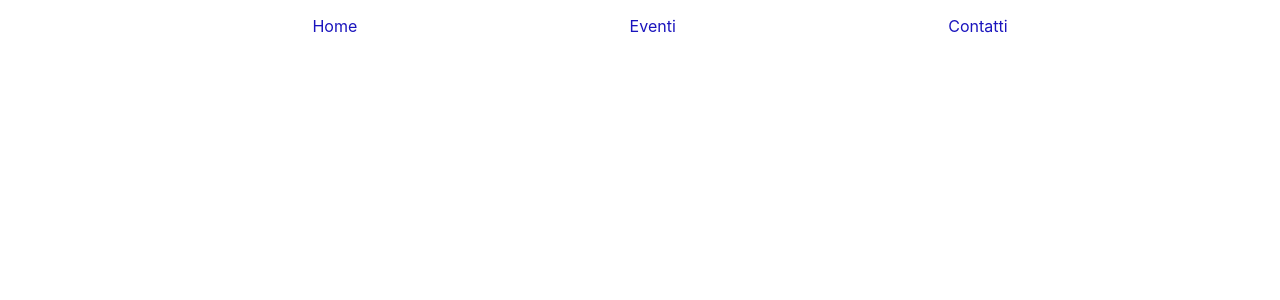
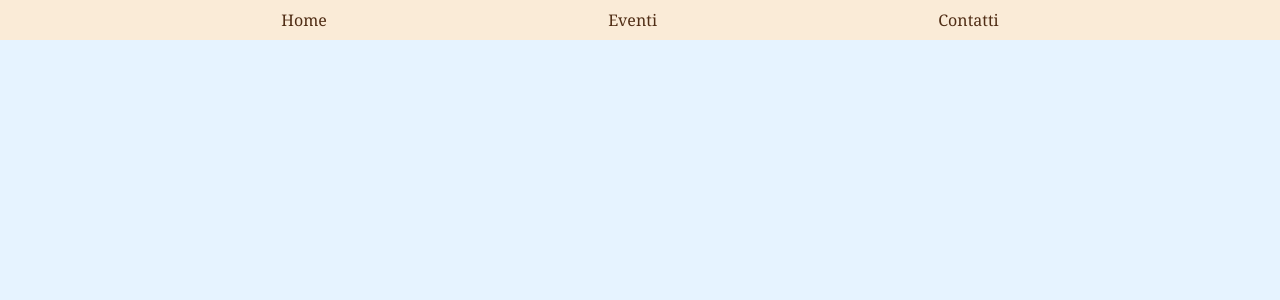
Before and after one commit to helenapietanza/museo, a React (Create React App) app in the folder frontend/: page / in a window 1280 px wide. Shown: the top 300 px of the page. Built offline with nearby package versions, Linux system fonts and the light colour scheme.

Commit message:
Personalizzazione CSS della barra nav

```diff
--- a/frontend/src/App.js
+++ b/frontend/src/App.js
@@ -1,26 +1,9 @@
 import logo from "./logo.svg";
 import "./App.css";
+import Navtop from "./components/nav.jsx";
 
 function App() {
-  return (
-    <ul class="nav justify-content-center">
-      <li class="nav-item">
-        <a class="nav-link-active" href="/">
-          Home
-        </a>
-      </li>
-      <li class="nav-item">
-        <a class="nav-link" href="/eventi">
-          Eventi
-        </a>
-      </li>
-      <li class="nav-item">
-        <a class="nav-link" href="/contatti">
-          Contatti
-        </a>
-      </li>
-    </ul>
-  );
+  return <Navtop />;
 }
 
 export default App;
--- /dev/null
+++ b/frontend/src/components/nav.jsx
@@ -0,0 +1,23 @@
+function Navtop() {
+  return (
+    <ul class="nav justify-content-center">
+      <li class="nav-item">
+        <a class="nav-link-active" href="/">
+          Home
+        </a>
+      </li>
+      <li class="nav-item">
+        <a class="nav-link" href="/eventi">
+          Eventi
+        </a>
+      </li>
+      <li class="nav-item">
+        <a class="nav-link" href="/contatti">
+          Contatti
+        </a>
+      </li>
+    </ul>
+  );
+}
+
+export default Navtop;
--- a/frontend/src/index.css
+++ b/frontend/src/index.css
@@ -1,10 +1,16 @@
+* {
+  padding: 0;
+  margin: 0;
+  font-family: Cambria, Cochin, Georgia, Times, "Times New Roman", serif;
+}
+
 body {
-  margin: 0;
   font-family: -apple-system, BlinkMacSystemFont, "Segoe UI", "Roboto", "Oxygen",
     "Ubuntu", "Cantarell", "Fira Sans", "Droid Sans", "Helvetica Neue",
     sans-serif;
   -webkit-font-smoothing: antialiased;
   -moz-osx-font-smoothing: grayscale;
+  background-color: rgb(230, 243, 255);
 }
 
 code {
@@ -14,12 +20,18 @@ code {
 
 ul {
   display: flex;
-  justify-content: center;
+  height: 2.5rem;
   justify-content: space-evenly;
+  align-items: center;
   list-style: none;
+  background-color: antiquewhite;
 }
 li > a {
   text-decoration: none;
-  color: rgb(26, 20, 189);
+  color: rgb(80, 45, 21);
   /*make a var later for this*/
 }
+a:hover {
+  transition: cubic-bezier(0.075, 0.82, 0.165, 1) 1.5s;
+  color: rgb(133, 194, 255);
+}
```
Also changed, not shown: frontend/src/index.js (+6 -6 lines).
